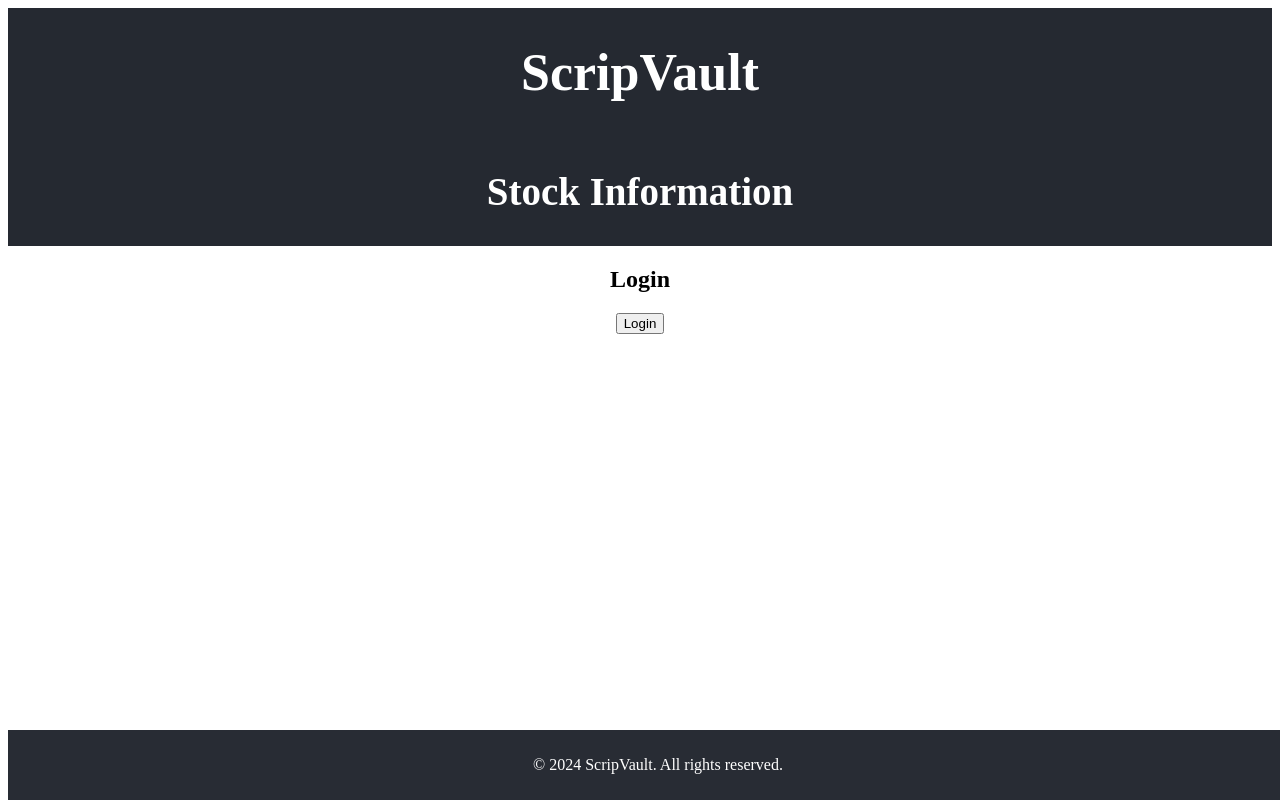
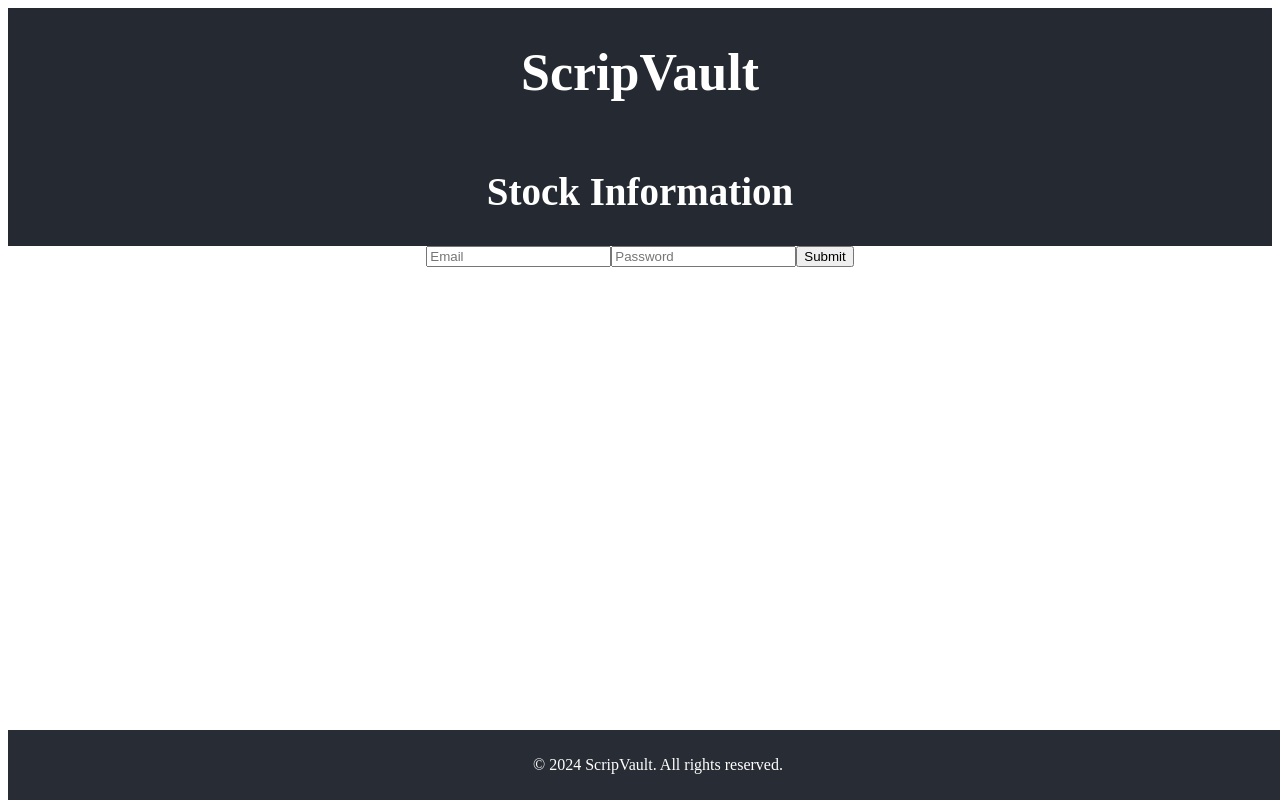
Before and after one commit to NiranjanBhatRamakrishna/ScripVault, a React (Create React App) app: page / in a window 1280 px wide. Built offline with nearby package versions, Linux system fonts and the light colour scheme.

Commit message:
Made some change in Auth

```diff
--- a/src/components/Auth.js
+++ b/src/components/Auth.js
@@ -1,23 +1,34 @@
-// src/components/Auth.js
-
-import React from 'react';
+import React, { useState } from 'react';
 
 const Auth = ({ onLogin }) => {
+  const [email, setEmail] = useState('');
+  const [password, setPassword] = useState('');
+
   const handleSubmit = (e) => {
     e.preventDefault();
-    // Perform authentication logic here (e.g., validate user credentials)
-    // For simplicity, we'll just call onLogin to authenticate
-    onLogin();
+    console.log("Email:", email);
+    console.log("Password:", password);
+    onLogin(); // Call onLogin to notify the App component
   };
 
   return (
-    <div>
-      <h2>Login</h2>
-      <form onSubmit={handleSubmit}>
-        {/* Add form fields as needed */}
-        <button type="submit">Login</button>
-      </form>
-    </div>
+    <form onSubmit={handleSubmit}>
+      <input
+        type="email"
+        value={email}
+        onChange={(e) => setEmail(e.target.value)}
+        placeholder="Email"
+        required
+      />
+      <input
+        type="password"
+        value={password}
+        onChange={(e) => setPassword(e.target.value)}
+        placeholder="Password"
+        required
+      />
+      <button type="submit">Submit</button>
+    </form>
   );
 };
 
```
